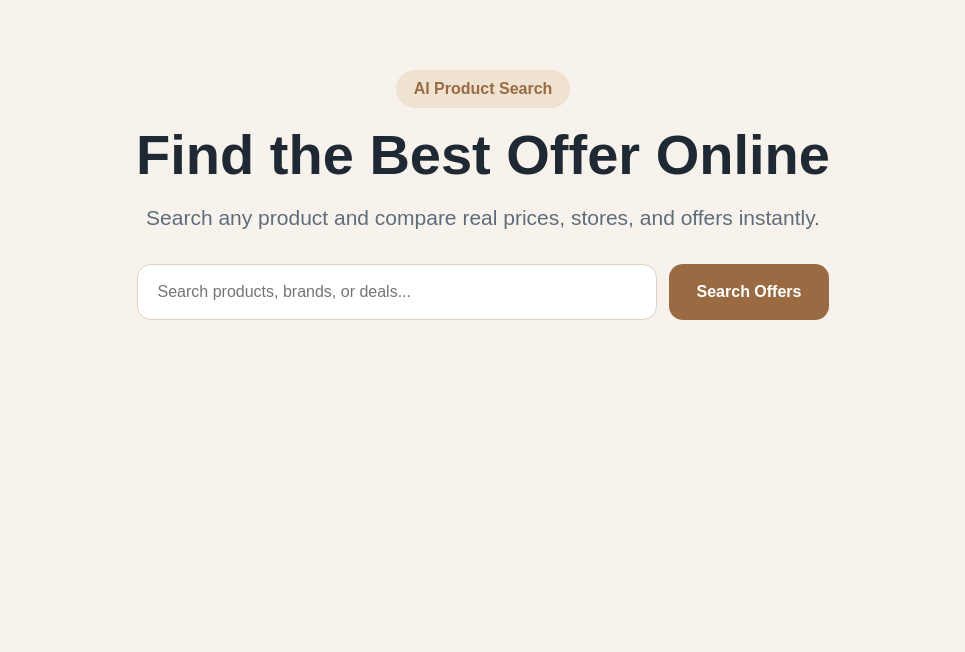
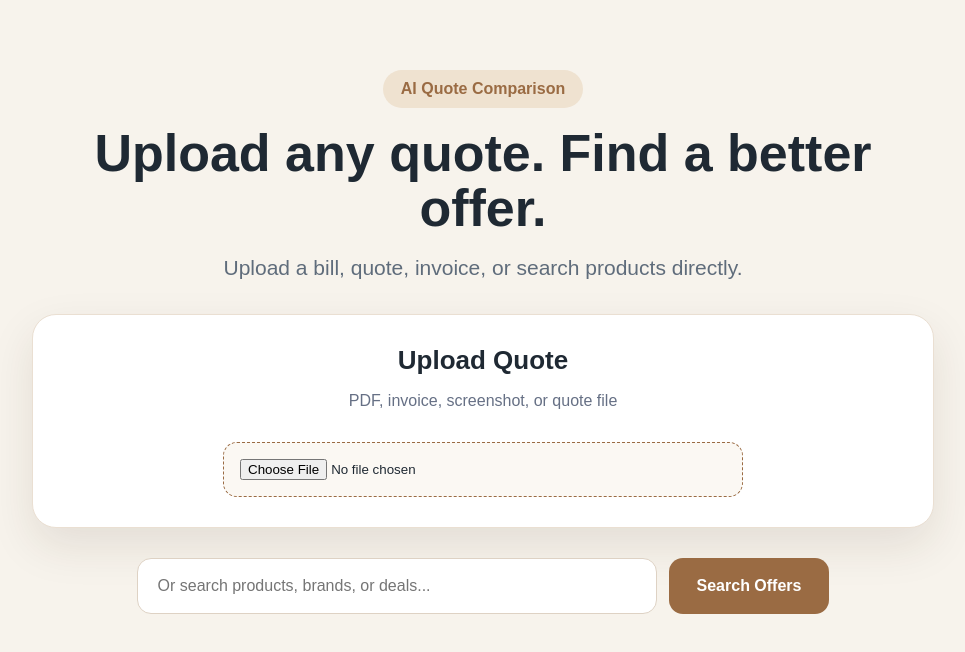
Before and after one commit to giveoffers-netizen/giveoffer-ai, a Next.js app: page / in a window 1280 px wide. Shown: the top 652 px of the page, without its empty margins (157-1122 px from the left). Built offline with nearby package versions, Linux system fonts and the light colour scheme.

Commit message:
Update page.tsx

```diff
--- a/app/page.tsx
+++ b/app/page.tsx
@@ -9,8 +9,12 @@ export default function Home() {
   const [loading, setLoading] = useState(false);
   const [page, setPage] = useState(1);
 
+  const [uploading, setUploading] = useState(false);
+  const [uploadResult, setUploadResult] = useState<any>(null);
+
   const searchProducts = async (searchQuery: string, pageNumber: number) => {
     if (!searchQuery.trim()) return;
+
     setLoading(true);
 
     const res = await fetch('/api/search', {
@@ -24,7 +28,6 @@ export default function Home() {
     setLastQuery(searchQuery);
     setPage(pageNumber);
     setLoading(false);
-    window.scrollTo({ top: 0, behavior: 'smooth' });
   };
 
   const handleSearch = (e: any) => {
@@ -32,24 +35,73 @@ export default function Home() {
     searchProducts(query, 1);
   };
 
+  const handleUpload = async (e: any) => {
+    const file = e.target.files?.[0];
+    if (!file) return;
+
+    setUploading(true);
+    setUploadResult(null);
+
+    const formData = new FormData();
+    formData.append('file', file);
+
+    const res = await fetch('/api/upload', {
+      method: 'POST',
+      body: formData,
+    });
+
+    const data = await res.json();
+    setUploadResult(data);
+    setUploading(false);
+  };
+
   return (
     <main style={styles.page}>
+      <section style={styles.hero}>
+        <div style={styles.badge}>AI Quote Comparison</div>
 
+        <h1 style={styles.logo}>Upload any quote. Find a better offer.</h1>
 
-      <section style={styles.hero}>
-        <div style={styles.badge}>AI Product Search</div>
-        <h1 style={styles.logo}>Find the Best Offer Online</h1>
         <p style={styles.subtitle}>
-          Search any product and compare real prices, stores, and offers instantly.
+          Upload a bill, quote, invoice, or search products directly.
         </p>
+
+        <div style={styles.uploadBox}>
+          <h2 style={styles.uploadTitle}>Upload Quote</h2>
+          <p style={styles.uploadText}>PDF, invoice, screenshot, or quote file</p>
+
+          <input
+            type="file"
+            accept=".pdf,image/*"
+            onChange={handleUpload}
+            style={styles.fileInput}
+          />
+
+          {uploading && <p style={styles.status}>Reading your quote...</p>}
+
+          {uploadResult && (
+            <div style={styles.resultBox}>
+              <strong>File:</strong> {uploadResult.fileName}
+              <br />
+              <strong>Status:</strong> Uploaded successfully
+              <br />
+              <br />
+              <strong>Extracted Text:</strong>
+              <pre style={styles.pre}>
+                {uploadResult.extractedText || uploadResult.error}
+              </pre>
+            </div>
+          )}
+        </div>
 
         <form onSubmit={handleSearch} style={styles.searchBox}>
           <input
             value={query}
             onChange={(e) => setQuery(e.target.value)}
-            placeholder="Search products, brands, or deals..."
+            placeholder="Or search products, brands, or deals..."
             style={styles.input}
           />
+
           <button style={styles.button} disabled={loading}>
             {loading ? 'Searching...' : 'Search Offers'}
           </button>
@@ -59,7 +111,9 @@ export default function Home() {
       <section style={styles.grid}>
         {results.map((item, i) => (
           <div key={i} style={styles.card}>
-            {item.image && <img src={item.image} alt={item.title} style={styles.image} />}
+            {item.image && (
+              <img src={item.image} alt={item.title} style={styles.image} />
+            )}
 
             <div style={styles.cardBody}>
               <p style={styles.store}>{item.store}</p>
@@ -107,7 +161,7 @@ const styles: any = {
     fontFamily: 'Arial, sans-serif',
     color: '#1f2933',
   },
-   hero: {
+  hero: {
     maxWidth: 950,
     margin: '0 auto',
     padding: '70px 24px 55px',
@@ -123,7 +177,7 @@ const styles: any = {
     marginBottom: 18,
   },
   logo: {
-    fontSize: 56,
+    fontSize: 52,
     lineHeight: 1.05,
     margin: '0 0 18px',
   },
@@ -131,6 +185,47 @@ const styles: any = {
     fontSize: 21,
     color: '#5f6c7b',
     marginBottom: 34,
+  },
+  uploadBox: {
+    background: '#fff',
+    borderRadius: 24,
+    padding: 30,
+    marginBottom: 30,
+    boxShadow: '0 18px 45px rgba(55, 39, 24, 0.10)',
+    border: '1px solid #eadfd2',
+  },
+  uploadTitle: {
+    margin: 0,
+    fontSize: 26,
+  },
+  uploadText: {
+    color: '#667085',
+  },
+  fileInput: {
+    marginTop: 16,
+    padding: 16,
+    border: '1px dashed #9a6b43',
+    borderRadius: 14,
+    background: '#fbf8f3',
+    width: '100%',
+    maxWidth: 520,
+  },
+  status: {
+    color: '#9a6b43',
+    fontWeight: 700,
+  },
+  resultBox: {
+    marginTop: 20,
+    textAlign: 'left',
+    background: '#fbf8f3',
+    borderRadius: 16,
+    padding: 20,
+  },
+  pre: {
+    whiteSpace: 'pre-wrap',
+    fontSize: 13,
+    maxHeight: 260,
+    overflow: 'auto',
   },
   searchBox: {
     display: 'flex',
@@ -170,7 +265,7 @@ const styles: any = {
     borderRadius: 24,
     overflow: 'hidden',
     boxShadow: '0 18px 45px rgba(55, 39, 24, 0.10)',
-    border: '1px solid #eadfD2',
+    border: '1px solid #eadfd2',
   },
   image: {
     width: '100%',
@@ -185,12 +280,10 @@ const styles: any = {
   store: {
     color: '#9a6b43',
     fontWeight: 700,
-    marginBottom: 8,
   },
   title: {
     fontSize: 18,
     lineHeight: 1.35,
-    minHeight: 72,
   },
   price: {
     fontSize: 24,
@@ -200,7 +293,6 @@ const styles: any = {
   reason: {
     color: '#667085',
     fontSize: 14,
-    minHeight: 44,
   },
   link: {
     display: 'inline-block',
```
